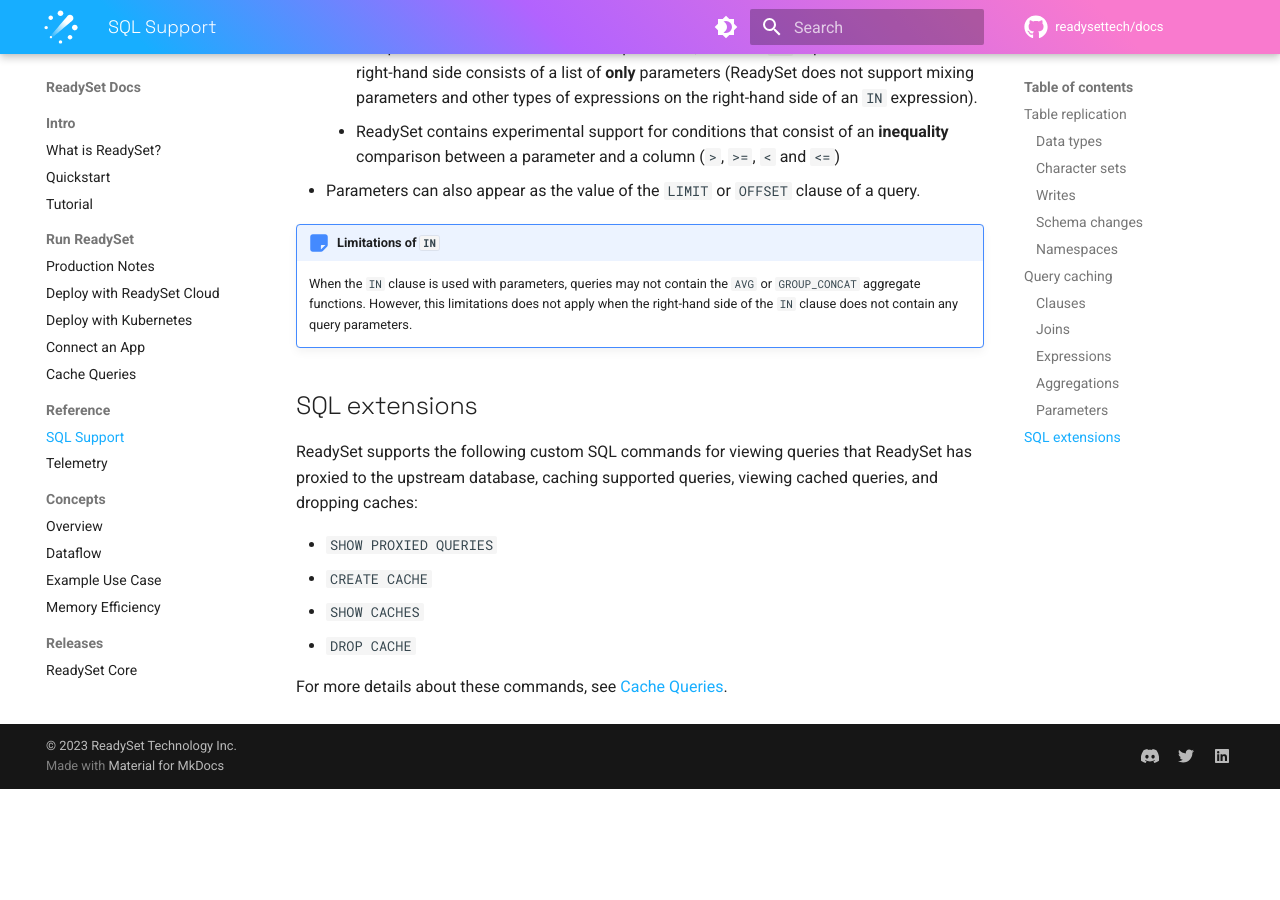
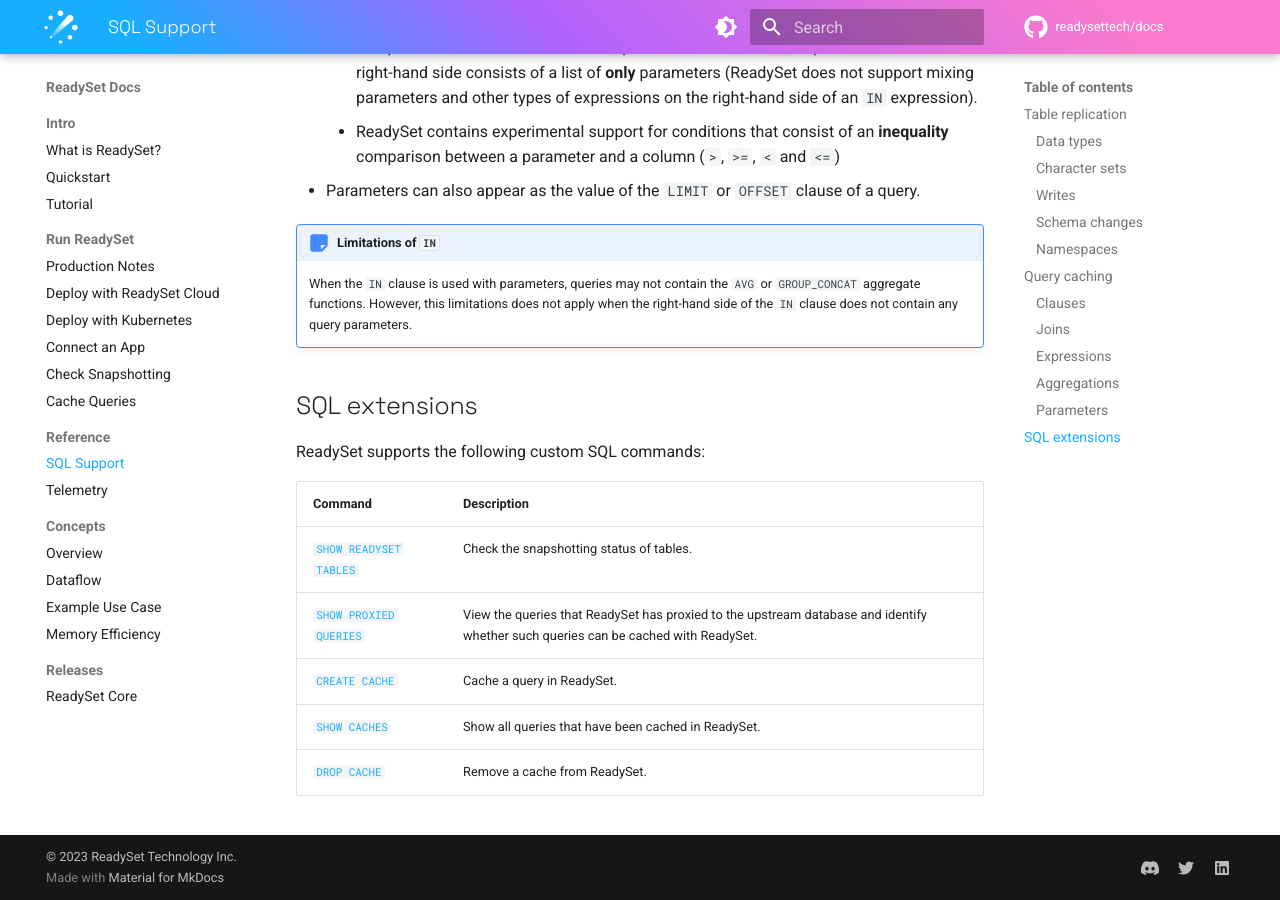
Before and after one commit to readysettech/docs-old, an MkDocs documentation site: the page built from docs/reference/sql-support.md, in a window 1280 px wide and 900 px high, scrolled down 11482 px. Built offline with MkDocs 1.6.1 and Material for MkDocs 9.7.7, drawn with Linux system fonts in a browser that asks for light colours; comment, search, counter and statistics services are not loaded; before the commit the page ends 12271 px from its top, so only the background shows below that.

Commit message:
Document how to check snapshotting progress
- Add new page covering 2 options:
  - Check overall status with SHOW READYSET TABLES
  - Track detailed progress in logs
- Add new SHOW READYSET TABLES command to SQL reference

Note: Still need to mention the new command in tutorials

Fixes: DOC-98

```diff
--- a/docs/reference/sql-support.md
+++ b/docs/reference/sql-support.md
@@ -501,11 +501,12 @@
 
 ## SQL extensions
 
-ReadySet supports the following custom SQL commands for viewing queries that ReadySet has proxied to the upstream database, caching supported queries, viewing cached queries, and dropping caches:
+ReadySet supports the following custom SQL commands:
 
-- `SHOW PROXIED QUERIES`
-- `CREATE CACHE`
-- `SHOW CACHES`
-- `DROP CACHE`
-
-For more details about these commands, see [Cache Queries](../guides/cache-queries.md).
+Command | Description
+--------|------------
+[`SHOW READYSET TABLES`](../guides/check-snapshotting.md) | Check the snapshotting status of tables.
+[`SHOW PROXIED QUERIES`](../guides/cache-queries.md#identify-queries-to-cache) | View the queries that ReadySet has proxied to the upstream database and identify whether such queries can be cached with ReadySet.
+[`CREATE CACHE`](../guides/cache-queries.md#cache-queries_1) | Cache a query in ReadySet.
+[`SHOW CACHES`](../guides/cache-queries.md#view-cached-queries) | Show all queries that have been cached in ReadySet.
+[`DROP CACHE`](../guides/cache-queries.md#remove-cached-queries) | Remove a cache from ReadySet.
--- a/mkdocs.yml
+++ b/mkdocs.yml
@@ -57,6 +57,7 @@
     - Deploy with ReadySet Cloud: guides/deploy-readyset-cloud.md
     - Deploy with Kubernetes: guides/deploy-readyset-kubernetes.md
     - Connect an App: guides/connect-an-app.md
+    - Check Snapshotting: guides/check-snapshotting.md
     - Cache Queries: guides/cache-queries.md
   # - Manage ReadySet:
   #   - Upgrade ReadySet: guides/upgrade-readyset.md
```
Also changed, not shown: docs/guides/check-snapshotting.md (added, +76 -0 lines).
